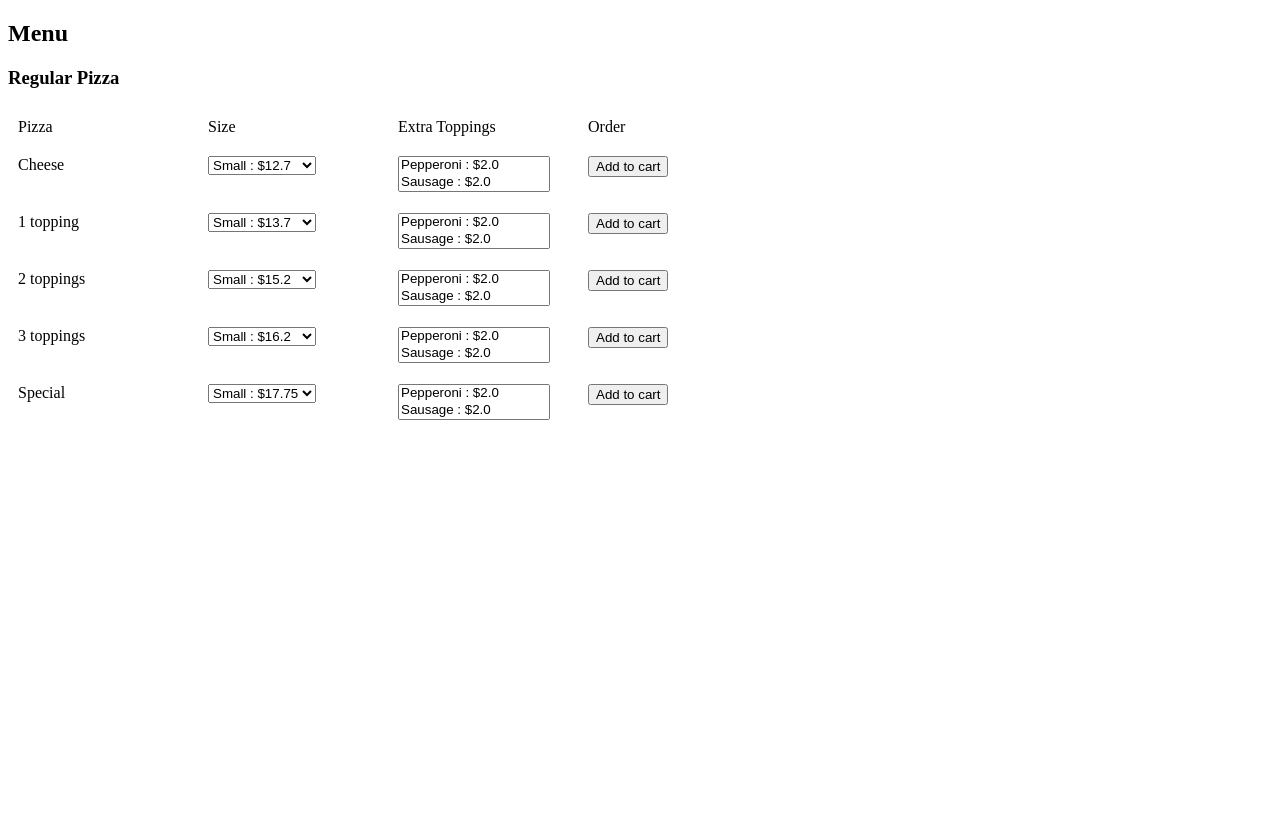
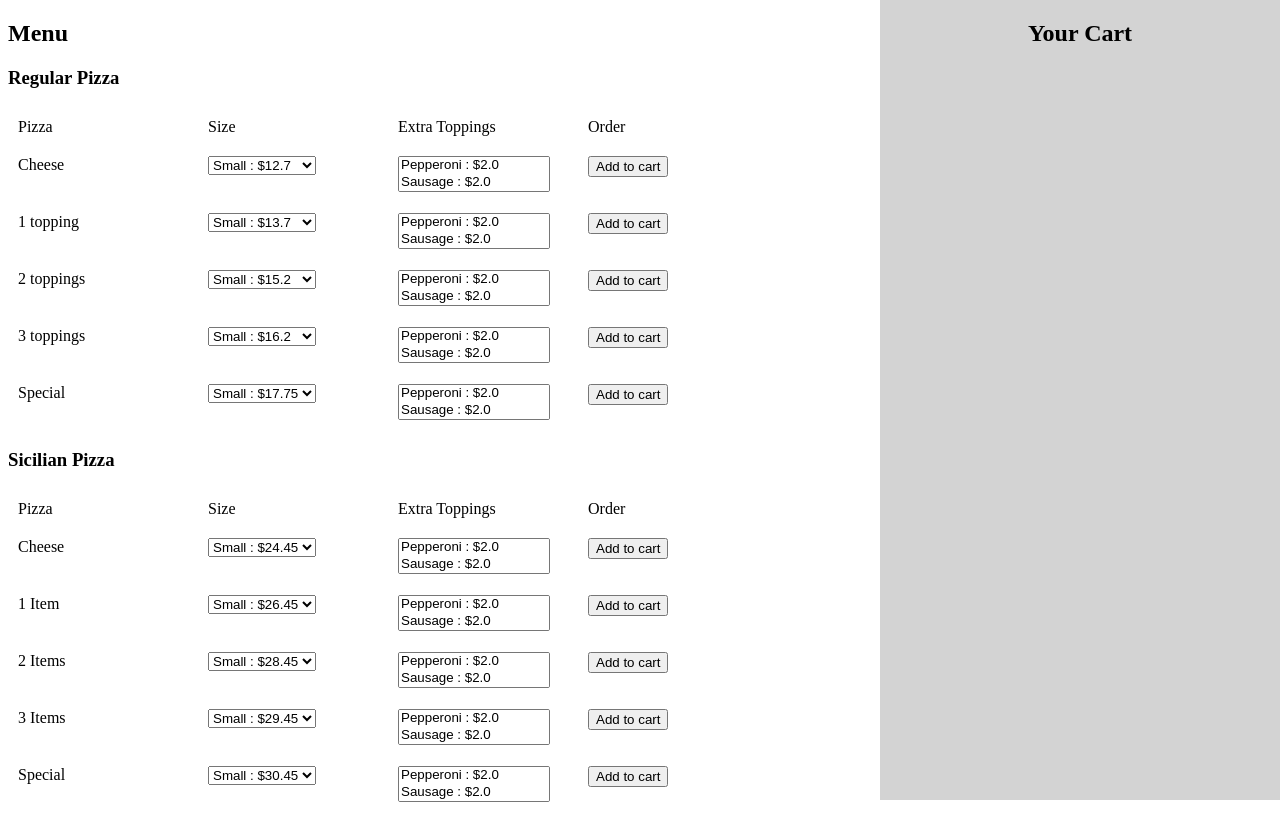
Before and after one commit to darshilthakore/project3, a Django app: page / in a window 1280 px wide. Before the commit the page ends 420 px from the top, so only its background shows below. Run offline with Django 3.2, Linux system fonts and the light colour scheme; data comes from the database, SQL or seed files in the repository.

Commit message:
added cart section, and sicilian section

```diff
--- a/orders/templates/orders/base.html
+++ b/orders/templates/orders/base.html
@@ -14,6 +14,17 @@
 				display: table;
 				clear: both;
 			}
+
+			.cart {
+				height: 100%;
+				width: 400px;
+				position: fixed;
+				z-index: 1;
+				top: 0;
+				right: 0;
+				background-color: lightgray;
+				overflow-x: hidden;
+			}
 		</style>
 	</head>
 	<body>
--- a/orders/templates/orders/menu.html
+++ b/orders/templates/orders/menu.html
@@ -38,5 +38,39 @@
 			</div>
 		</form>
 	{% endfor %}
+	<h3>Sicilian Pizza</h3>
+	<div class="row">
+		<div class="column">Pizza</div>
+		<div class="column">Size</div>
+		<div class="column">Extra Toppings</div>
+		<div class="column">Order</div>
+	</div>
+	{% for sicilianpizza in sicilianpizzas %}
+		<form id="{{ sicilianpizza.name }}">
+			<div class="row">
+				<div class="column">{{ sicilianpizza.name }}</div>
+				<div class="column">
+					<select form="{{ sicilianpizza.name }}">
+						<option>Small : ${{ sicilianpizza.price_small }}</option>
+						<option>Large : ${{ sicilianpizza.price_large }}</option>
+					</select>
+				</div>
+				<div class="column">
+
+					<select name="toppings" size="2" multiple>
+						{% for topping in toppings %}
+							<option>{{topping.topping}} : ${{topping.rate }}</option>
+						{% endfor %}
+					</select>
+
+				</div>
+				<div class="column"><button>Add to cart</button></div>
+
+			</div>
+		</form>
+	{% endfor %}
+	<div class="cart">
+		<h2 align="center">Your Cart</h2>
+	</div>
 
 {% endblock %}
```
